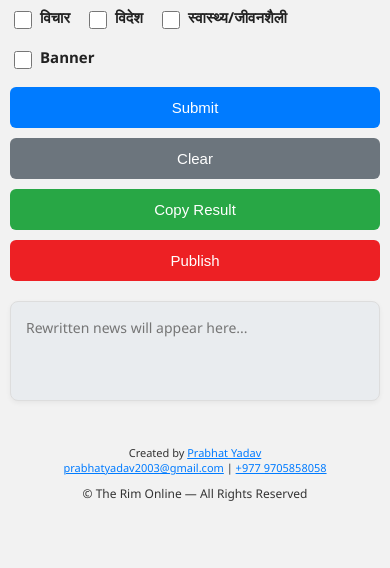
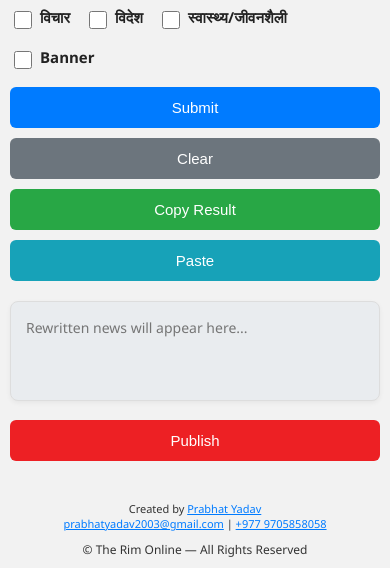
Before and after one commit to Erikoliva1/Rewrite-Publish, a FastAPI app: page / in a window 390 px wide. Shown: the part 619-1187 px from the top of the page. Before the commit the page ends 1120 px from the top, so only its background shows below. Run offline with FastAPI, Linux system fonts and the light colour scheme; parts of the project's set-up code (start-up, migrations or seed data) failed here and were passed over.

Commit message:
Update index.html

```diff
--- a/templates/index.html
+++ b/templates/index.html
@@ -149,6 +149,15 @@
       background-color: #218838;
     }
 
+    .paste-btn { /* NEW PASTE BUTTON STYLE */
+      background-color: #17a2b8; /* Info blue color */
+      color: white;
+    }
+
+    .paste-btn:hover {
+      background-color: #138496; /* Darker blue */
+    }
+
     .upload-btn {
       background-color: #ffc107; /* Yellowish color */
       color: #333;
@@ -191,6 +200,12 @@
     .output[readonly] {
       background-color: #e9ecef; /* Lighter background to indicate non-editable */
       cursor: not-allowed;
+    }
+
+    /* Ensure publish button is full width if in its own group */
+    .publish-button-group .publish-btn {
+        flex: 1; /* Make it take full width if it's the only button in its group */
+        width: 100%; /* Ensure it takes full width */
     }
 
     footer {
@@ -254,6 +269,15 @@
         font-size: 15px;
         padding: 10px;
         min-height: 150px;
+      }
+
+      /* Adjustments for mobile responsiveness for the new publish button group */
+      .publish-button-group {
+        flex-direction: column;
+      }
+      .publish-button-group .publish-btn {
+        width: 100%;
+        font-size: 15px;
       }
     }
   </style>
@@ -335,11 +359,15 @@
     <button class="submit-btn" onclick="rewriteNews()">Submit</button>
     <button class="clear-btn" onclick="clearFields()">Clear</button>
     <button class="copy-btn" onclick="copyResult()">Copy Result</button>
-    <button class="publish-btn" onclick="publishNews()">Publish</button>
+    <button class="paste-btn" onclick="pasteFromClipboard()">Paste</button> <!-- NEW PASTE BUTTON -->
   </div>
 
   <!-- UPDATED: Changed from div to textarea for editing -->
   <textarea class="output" id="resultBox" placeholder="Rewritten news will appear here..." readonly></textarea>
+
+  <div class="button-group publish-button-group" style="margin-top: 15px;"> <!-- New button group for publish -->
+    <button class="publish-btn" onclick="publishNews()">Publish</button>
+  </div>
 
   <footer>
     <div class="creator-info">
@@ -570,6 +598,22 @@
         .catch(err => alert("Copy failed."));
     }
 
+    async function pasteFromClipboard() {
+      const newsInput = document.getElementById("news");
+      try {
+        const text = await navigator.clipboard.readText();
+        if (text) {
+          newsInput.value = text;
+          alert("Content pasted from clipboard!");
+        } else {
+          alert("Clipboard is empty or does not contain text.");
+        }
+      } catch (err) {
+        console.error("Failed to read clipboard contents: ", err);
+        alert("Failed to paste from clipboard. Please ensure you have granted clipboard access to this site.");
+      }
+    }
+
     async function publishNews() {
       const resultBox = document.getElementById("resultBox");
       const rewrittenNews = resultBox.value.trim(); // Use .value for textarea
```
